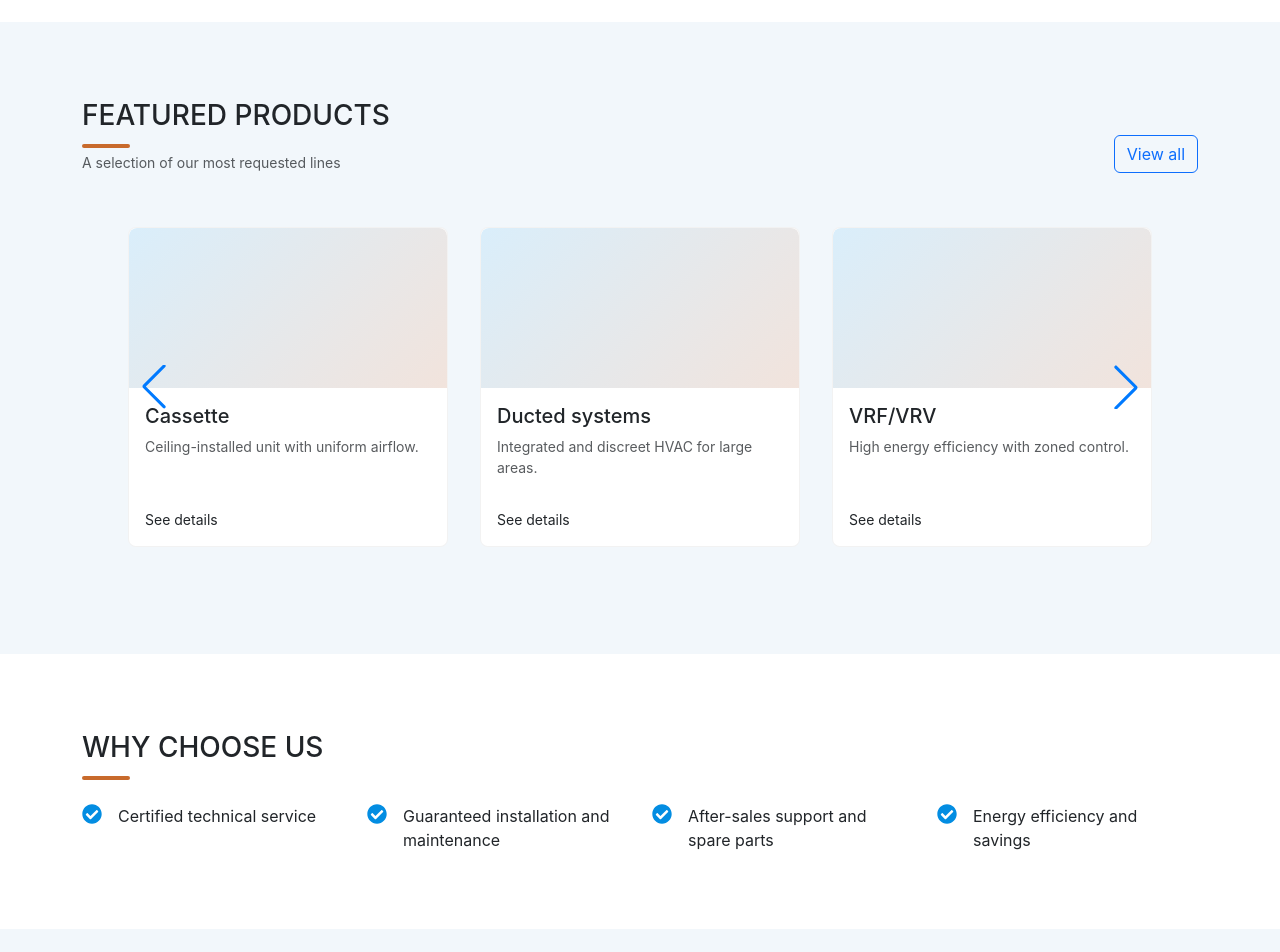
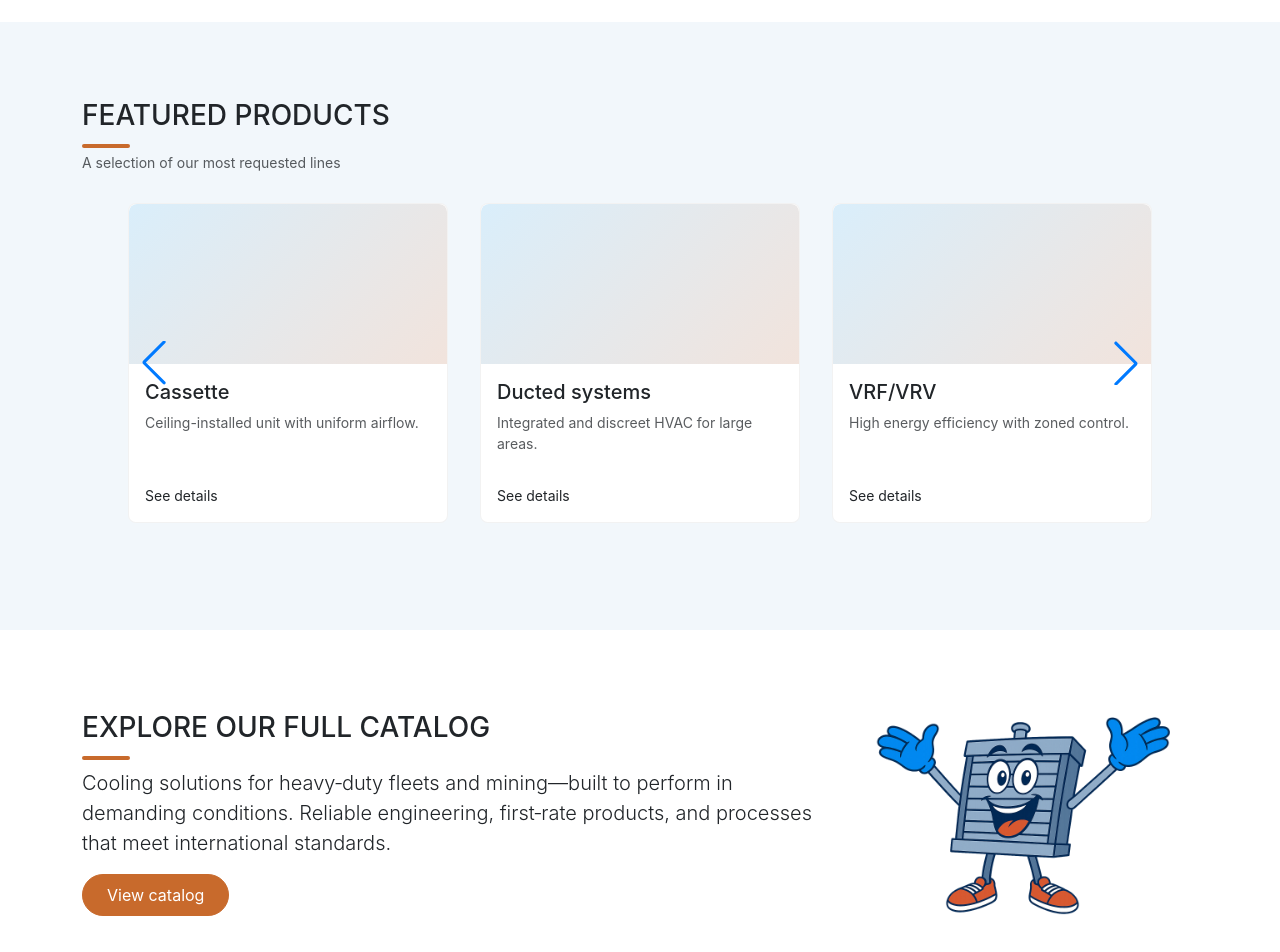
Before and after one commit to jAlejandroGM/advancedline-cooling-web, a React (Vite) app: page / in a window 1280 px wide. Shown: the part 900-1852 px from the top of the page. Built offline with nearby package versions, Linux system fonts and the light colour scheme.

Commit message:
feat: add catalog CTA section with mascot image and translations

```diff
--- a/src/locales/en/translation.json
+++ b/src/locales/en/translation.json
@@ -46,6 +46,12 @@
       "subtitle": "A selection of our most requested lines",
       "viewAll": "View all",
       "cta": "See details"
+    },
+    "catalogCta": {
+      "title": "Explore our full catalog",
+      "text": "Cooling solutions for heavy‑duty fleets and mining—built to perform in demanding conditions. Reliable engineering, first‑rate products, and processes that meet international standards.",
+      "cta": "View catalog",
+      "mascotAlt": "ALCooling mascot"
     },
     "why": {
       "title": "Why choose us",
--- a/src/locales/es/translation.json
+++ b/src/locales/es/translation.json
@@ -46,6 +46,12 @@
       "subtitle": "Una selección de nuestras líneas más solicitadas",
       "viewAll": "Ver todos",
       "cta": "Ver detalles"
+    },
+    "catalogCta": {
+      "title": "Descubre nuestro catálogo completo",
+      "text": "Soluciones de refrigeración para flotas pesadas y minería, diseñadas para rendir en condiciones exigentes. Ingeniería confiable, productos de primera y procesos que cumplen estándares internacionales.",
+      "cta": "Ver catálogo",
+      "mascotAlt": "Mascota de ALCooling"
     },
     "why": {
       "title": "¿Por qué elegirnos?",
--- a/src/pages/Home/Home.jsx
+++ b/src/pages/Home/Home.jsx
@@ -5,6 +5,7 @@ import styles from "./Home.module.css";
 import { FaCheckCircle } from "react-icons/fa";
 import products from "../../data/products";
 import ProductCarousel from "../../components/ProductCarousel/ProductCarousel";
+import mascot from "../../assets/mascota-coolcito.png";
 
 const Home = () => {
   const { t } = useTranslation();
@@ -45,20 +46,17 @@ const Home = () => {
       </section>
 
       {/* About section */}
-      <section
-        className={`${styles.section}`}
-        aria-labelledby="home-about-title"
-      >
+      <section className={styles.section} aria-labelledby="home-about-title">
         <div className="container">
           <div className="row align-items-center g-4">
             <div className="col-12 col-md-6">
               <h2
                 id="home-about-title"
-                className={`h3 mb-3 text-uppercase ${styles.sectionTitle}`}
+                className={`h3 text-uppercase ${styles.sectionTitle}`}
               >
                 {t("home.about.title")}
               </h2>
-              <p className="lead mb-0">{t("home.about.text")}</p>
+              <p className="lead">{t("home.about.text")}</p>
             </div>
             <div className="col-12 col-md-6">
               <div className={styles.aboutIllustration} />
@@ -73,8 +71,8 @@ const Home = () => {
         aria-labelledby="home-products-title"
       >
         <div className="container">
-          <div className="d-flex justify-content-between align-items-end mb-4">
-            <div>
+          <div className="row align-items-end g-3">
+            <div className="col-12 col-sm">
               <h2
                 id="home-products-title"
                 className={`h3 mb-1 text-uppercase ${styles.sectionTitle}`}
@@ -85,16 +83,6 @@ const Home = () => {
                 {t("home.products.subtitle")}
               </p>
             </div>
-            <div className="d-none d-sm-block">
-              <Link to="/productos" className="btn btn-outline-primary">
-                {t("home.products.viewAll")}
-              </Link>
-            </div>
-          </div>
-          <div className="d-sm-none mt-4">
-            <Link to="/productos" className="btn btn-outline-primary w-100">
-              {t("home.products.viewAll")}
-            </Link>
           </div>
         </div>
         <ProductCarousel
@@ -110,7 +98,7 @@ const Home = () => {
                 <div className="card-body d-flex flex-column justify-content-between">
                   <div>
                     <h3 className="h5 card-title">{title}</h3>
-                    <p className="card-text small text-muted mb-3">{desc}</p>
+                    <p className="card-text small text-muted">{desc}</p>
                   </div>
                   <Link to="/productos" className="small">
                     {t("home.products.cta")}
@@ -122,8 +110,43 @@ const Home = () => {
         />
       </section>
 
+      {/* Catalog CTA with mascot */}
+      <section className={styles.section} aria-labelledby="home-catalog-cta">
+        <div className="container">
+          <div className="row align-items-center g-4">
+            <div className="col-12 col-md-8">
+              <h2
+                id="home-catalog-cta"
+                className={`h3 text-uppercase ${styles.sectionTitle}`}
+              >
+                {t("home.catalogCta.title")}
+              </h2>
+              <p className="lead">{t("home.catalogCta.text")}</p>
+              <Link
+                to="/productos"
+                className={`btn rounded-pill px-4 py-2 ${styles.btnProducts}`}
+              >
+                {t("home.catalogCta.cta")}
+              </Link>
+            </div>
+            <div className="col-12 col-md-4 text-center">
+              <img
+                src={mascot}
+                alt={t("home.catalogCta.mascotAlt")}
+                className={styles.catalogMascot}
+                loading="lazy"
+                decoding="async"
+              />
+            </div>
+          </div>
+        </div>
+      </section>
+
       {/* Why choose us */}
-      <section className={styles.section} aria-labelledby="home-why-title">
+      <section
+        className={`${styles.section} ${styles.surfaceSecondary}`}
+        aria-labelledby="home-why-title"
+      >
         <div className="container">
           <h2
             id="home-why-title"
@@ -147,10 +170,7 @@ const Home = () => {
       </section>
 
       {/* Contact CTA */}
-      <section
-        className={`${styles.section} ${styles.surfaceSecondary}`}
-        aria-label={t("home.cta.aria")}
-      >
+      <section className={styles.section} aria-label={t("home.cta.aria")}>
         <div className="container">
           <div className="row align-items-center gy-3">
             <div className="col-12 col-md-8">
--- a/src/pages/Home/Home.module.css
+++ b/src/pages/Home/Home.module.css
@@ -60,6 +60,12 @@
 
 .surfaceSecondary {
   background: var(--color-bg-secondary);
+}
+
+.catalogMascot {
+  width: 320px;
+  height: auto;
+  display: inline-block;
 }
 
 .aboutIllustration {
```
Also changed, not shown: src/assets/mascota-coolcito.png (added).
